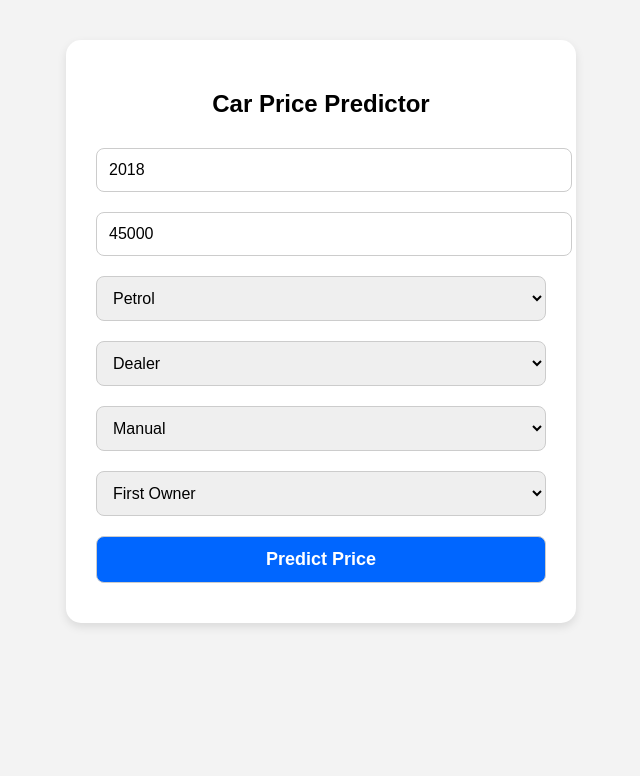
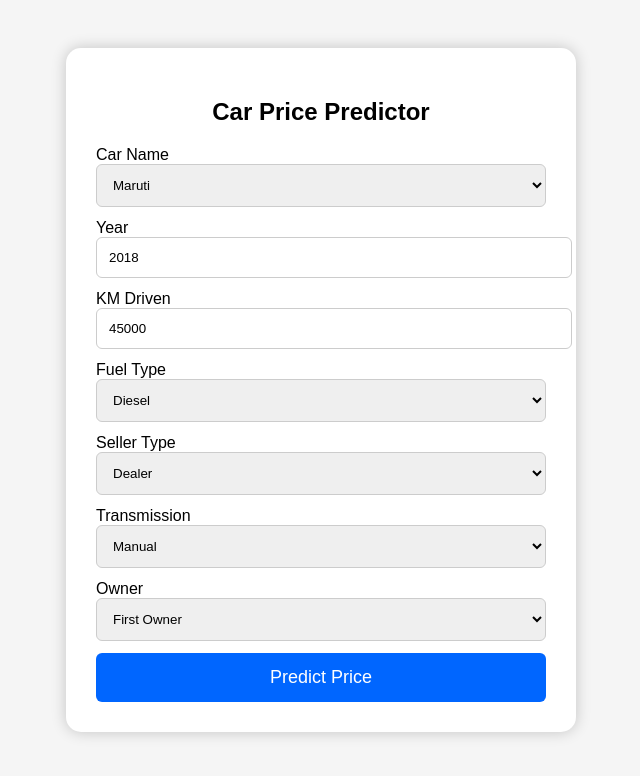
Before and after one commit to Muthukaruppan-2006kPL/Task3_CarPricePrediction, a Flask app: page / in a window 1280 px wide. Shown: the top 776 px of the page, without its empty margins (319-959 px from the left). Run offline with Flask 3, Linux system fonts and the light colour scheme; parts of the project's set-up code (start-up, migrations or seed data) failed here and were passed over.

Commit message:
updated app.py and index.html

```diff
--- a/app.py
+++ b/app.py
@@ -1,10 +1,9 @@
 from flask import Flask, render_template, request
+import numpy as np
 import pickle
-import numpy as np
 
 app = Flask(__name__)
 
-# Load your model
 model = pickle.load(open("car_price_model.pkl", "rb"))
 
 @app.route("/")
@@ -14,14 +13,16 @@ def home():
 @app.route("/predict", methods=["POST"])
 def predict():
     try:
+        name = int(request.form.get("name"))
         year = int(request.form.get("year"))
-        km_driven = int(request.form.get("km"))
+        km = int(request.form.get("km"))
         fuel = int(request.form.get("fuel"))
         seller = int(request.form.get("seller"))
         transmission = int(request.form.get("transmission"))
         owner = int(request.form.get("owner"))
 
-        features = np.array([[year, km_driven, fuel, seller, transmission, owner]])
+        features = np.array([[name, year, km, fuel, seller, transmission, owner]])
+
         prediction = model.predict(features)[0]
 
         return render_template("index.html", result=round(prediction, 2))
--- a/templates/index.html
+++ b/templates/index.html
@@ -2,96 +2,93 @@
 <html lang="en">
 <head>
     <meta charset="UTF-8">
-    <meta name="viewport" content="width=device-width, initial-scale=1.0">
     <title>Car Price Predictor</title>
-
     <style>
         body {
+            background: #f5f5f5;
             font-family: Arial, sans-serif;
-            background-color: #f3f3f3;
-            margin: 0;
-            padding: 0;
+            padding: 40px;
         }
-
         .container {
-            max-width: 450px;
+            width: 450px;
+            margin: auto;
             background: white;
-            margin: 40px auto;
             padding: 30px;
             border-radius: 15px;
-            box-shadow: 0 4px 10px rgba(0,0,0,0.1);
+            box-shadow: 0 0 15px rgba(0,0,0,0.2);
         }
-
-        input, select, button {
+        input, select {
             width: 100%;
             padding: 12px;
-            margin: 10px 0;
+            margin-bottom: 12px;
+            border-radius: 6px;
             border: 1px solid #ccc;
-            border-radius: 8px;
-            font-size: 16px;
         }
-
         button {
+            width: 100%;
+            padding: 14px;
             background: #0066ff;
             color: white;
+            border: none;
+            border-radius: 6px;
+            font-size: 18px;
             cursor: pointer;
-            font-size: 18px;
-            font-weight: bold;
         }
-
-        button:hover {
-            background: #004ccc;
-        }
-
-        h2 {
-            text-align: center;
-        }
-
-        .result {
-            margin-top: 15px;
-            font-size: 20px;
-            text-align: center;
-            font-weight: bold;
-            color: green;
-        }
+        h2 { text-align: center; }
+        .result { text-align: center; margin-top: 20px; color: green; }
     </style>
 </head>
 
 <body>
-
 <div class="container">
 
     <h2>Car Price Predictor</h2>
 
-        <form action="/predict" method="POST">
+    <form action="/predict" method="post">
 
-            <input type="number" name="year" placeholder="Year" value="2018" required>
-
-            <input type="number" name="km" placeholder="KM Driven" value="45000" required>
-
-            <select name="fuel">
-                <option value="0">Petrol</option>
-                <option value="1">Diesel</option>
+        <label>Car Name</label>
+        <select name="name" required>
+            <option value="0">Maruti</option>
+            <option value="1">Hyundai</option>
+            <option value="2">Honda</option>
+            <option value="3">Toyota</option>
+            <option value="4">Tata</option>
+            <option value="5">Mahindra</option>
         </select>
 
+        <label>Year</label>
+        <input type="number" name="year" value="2018" required>
+
+        <label>KM Driven</label>
+        <input type="number" name="km" value="45000" required>
+
+        <label>Fuel Type</label>
+        <select name="fuel">
+            <option value="0">Diesel</option>
+            <option value="1">Petrol</option>
+            <option value="2">CNG</option>
+        </select>
+
+        <label>Seller Type</label>
         <select name="seller">
             <option value="0">Dealer</option>
             <option value="1">Individual</option>
         </select>
 
+        <label>Transmission</label>
         <select name="transmission">
             <option value="0">Manual</option>
             <option value="1">Automatic</option>
         </select>
 
+        <label>Owner</label>
         <select name="owner">
             <option value="0">First Owner</option>
             <option value="1">Second Owner</option>
-                <option value="3">Third Owner</option>
+            <option value="2">Third Owner</option>
         </select>
 
         <button type="submit">Predict Price</button>
-
     </form>
 
     {% if result %}
@@ -101,6 +98,5 @@
     {% endif %}
 
 </div>
-
 </body>
 </html>
```
Lines whose indentation alone changed are shown as unchanged.
